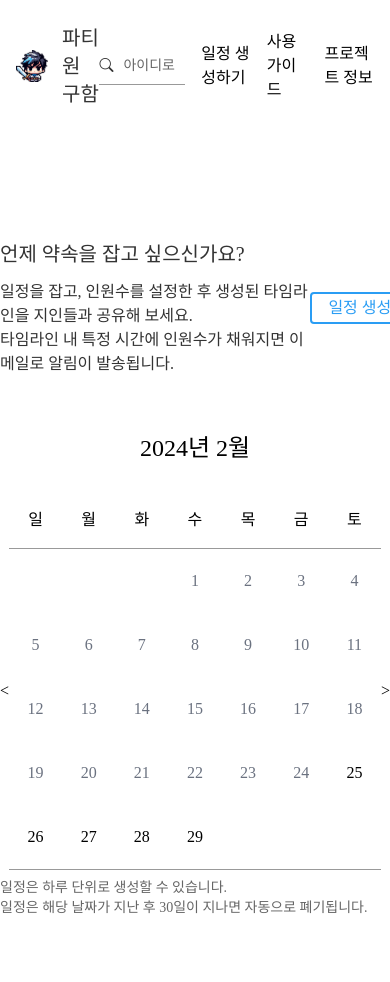
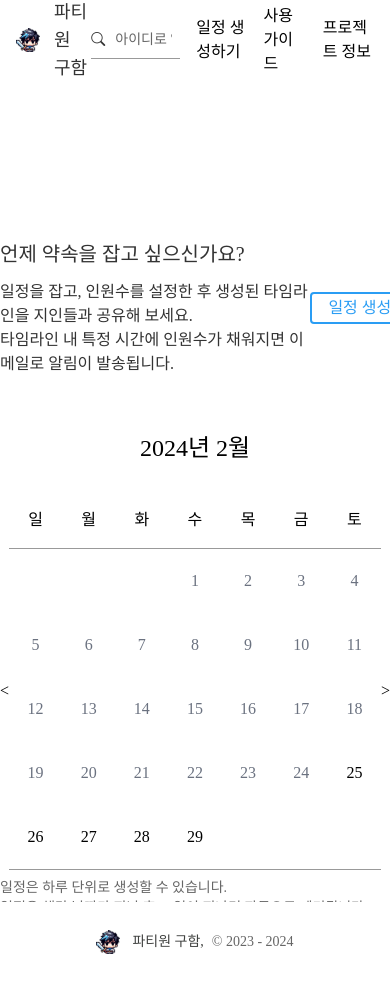
Before and after one commit to taedonn/partywonguham, a Nuxt app: page / in a window 390 px wide. Shown: the top 982 px of the page. Before the commit the page ends 918 px from the top, so only its background shows below. Built offline with nearby package versions, Linux system fonts and the light colour scheme; a web font is replaced by a local one.

Commit message:
Create footer

```diff
--- a/components/Button.vue
+++ b/components/Button.vue
@@ -8,7 +8,7 @@
                         ${
                             color === 'blue'
                             ? 'border-blue-4 text-blue-4 lg:hover:bg-blue-4 lg:hover:text-white'
-                            : 'border-gray-666 text-gray-666 lg:hover:bg-gray-666 lg:hover:text-white'
+                            : 'border-gray-4 text-gray-4 lg:hover:bg-gray-4 lg:hover:text-white'
                         }
                     `"
     >
@@ -45,8 +45,8 @@
             button.classList.remove("lg:hover:bg-blue-4");
             button.classList.add("lg:hover:bg-blue-4-h", "lg:border-blue-4-h");
         } else {
-            button.classList.remove("lg:hover:bg-gray-666");
-            button.classList.add("lg:hover:bg-gray-999", "lg:border-gray-999");
+            button.classList.remove("lg:hover:bg-gray-4");
+            button.classList.add("lg:hover:bg-gray-666", "lg:border-gray-666");
         }
     }
     const handleMouseup = (e: MouseEvent, color: string) => {
@@ -55,8 +55,8 @@
             button.classList.remove("lg:hover:bg-blue-4-h", "lg:border-blue-4-h");
             button.classList.add("lg:hover:bg-blue-4");
         } else {
-            button.classList.remove("lg:hover:bg-gray-999", "lg:border-gray-999");
-            button.classList.add("lg:hover:bg-gray-666");
+            button.classList.remove("lg:hover:bg-gray-666", "lg:border-gray-666");
+            button.classList.add("lg:hover:bg-gray-4");
         }
     }
 </script>
--- /dev/null
+++ b/components/Footer.vue
@@ -0,0 +1,15 @@
+<template>
+    <footer class="w-full h-20 absolute left-0 bottom-0 z-40 flex justify-center items-center bg-white">
+        <div class="flex justify-between items-center gap-3">
+            <img src="/img/partiwon_logo.svg" class="w-6"/>
+            <div class="text-sm text-gray-4">
+                파티원 구함,<span class="font-light text-gray-666 ml-2">© 2023 - {{ date.getFullYear() }}</span>
+            </div>
+        </div>
+    </footer>
+    <div class="w-full h-16"></div>
+</template>
+
+<script setup lang="ts">
+    const date = new Date();
+</script>
--- a/components/Header.vue
+++ b/components/Header.vue
@@ -1,9 +1,9 @@
 <template>
-    <header class="fixed z-40 top-0 w-full flex justify-center bg-white">
-        <div class="max-w-[100rem] w-full flex justify-between items-center self-center px-4 lg:px-8 my-6">
+    <header class="fixed z-40 top-0 w-full h-20 flex justify-center backdrop-blur bg-white/40">
+        <div class="relative z-10 max-w-[100rem] w-full flex justify-between items-center self-center px-4 lg:px-8">
             <div class="flex justify-between items-center gap-3.5">
-                <img src="/img/partiwon_logo.svg" class="w-8"/>
-                <h1 class="text-xl text-black-333">
+                <img src="/img/partiwon_logo.svg" class="w-6"/>
+                <h1 class="text-lg text-black-333">
                     <nuxt-link to='/'>파티원 구함</nuxt-link>
                 </h1>
             </div>
--- a/components/Input.vue
+++ b/components/Input.vue
@@ -14,7 +14,7 @@
                     state.type === 'error'
                         ? 'border-red-e lg:hover:border-red-e focus:border-red-e lg:focus:hover:border-red-e'
                         : 'border-gray-999 lg:hover:border-gray-666 focus:border-blue-4 lg:focus:hover:border-blue-4'
-                } w-full p-2 outline-none border-b duration-100 placeholder-gray-666
+                } w-full p-2 outline-none border-b duration-100 bg-transparent placeholder-gray-666
             `"
         />
         <i v-bind:class="`${icon} absolute left-0 top-1/2 -translate-y-1/2`"></i>
--- a/components/Toast.vue
+++ b/components/Toast.vue
@@ -1,11 +1,11 @@
 <template>
     <Teleport to="body">
         <Transition name="toast">
-            <div v-if="toastStore.toasts.length" class="w-full fixed z-10 bottom-5 flex justify-center">
+            <div v-if="toastStore.toasts.length" class="w-full fixed z-20 bottom-5 flex justify-center">
                 <TransitionGroup name="toast" tag="ul" class="flex flex-col gap-2.5 duration-400">
                     <li
                         v-for="toast in toastStore.toasts"
-                        class="px-5 py-2.5 gap-2 relative rounded-full flex items-center text-sm font-light overflow-hidden text-white bg-gray-666 drop-shadow-lg"
+                        class="px-5 py-2.5 gap-2 relative rounded-full flex items-center text-sm font-light overflow-hidden text-white bg-gray-4 drop-shadow-lg"
                         :key="toast.text"
                     >
                         <i v-bind:class="`${
--- a/layouts/default.vue
+++ b/layouts/default.vue
@@ -1,14 +1,12 @@
 <template>
-    <div>
+    <div class="relative min-h-full">
         <Header/>
         <slot/>
+        <Footer/>
     </div>
 </template>
 
 <script>
-import '../assets/style.css'
+    import '../assets/style.css'
+    import Footer from '~/components/Footer.vue';
 </script>
-
-<style>
-
-</style>
--- a/tailwind.config.ts
+++ b/tailwind.config.ts
@@ -9,6 +9,7 @@ export default {
         'gray-ccc': '#CCCCCC',
         'gray-999': '#999999',
         'gray-666': '#666666',
+        'gray-4': '#404240',
         'black-333': '#333333',
         'blue-1': '#D4EBFD',
         'blue-2': '#AAD8FB',
```
